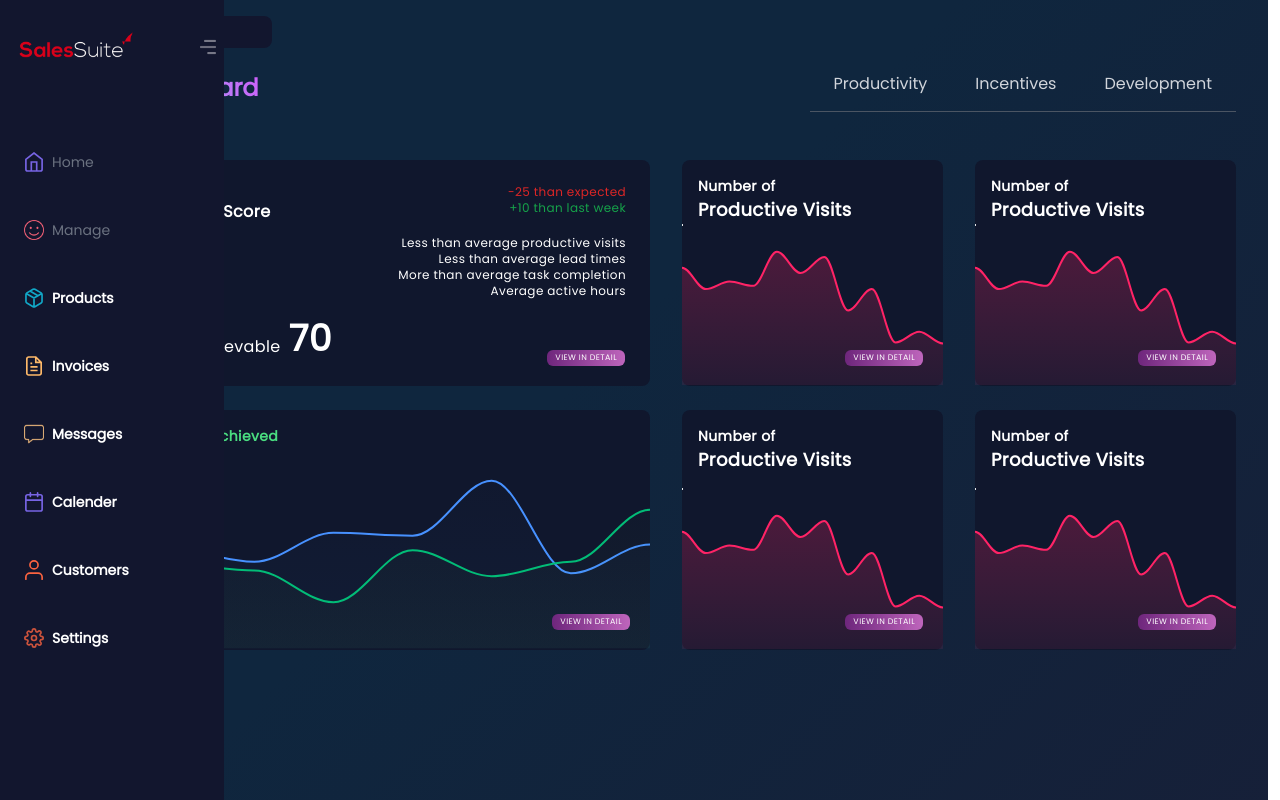
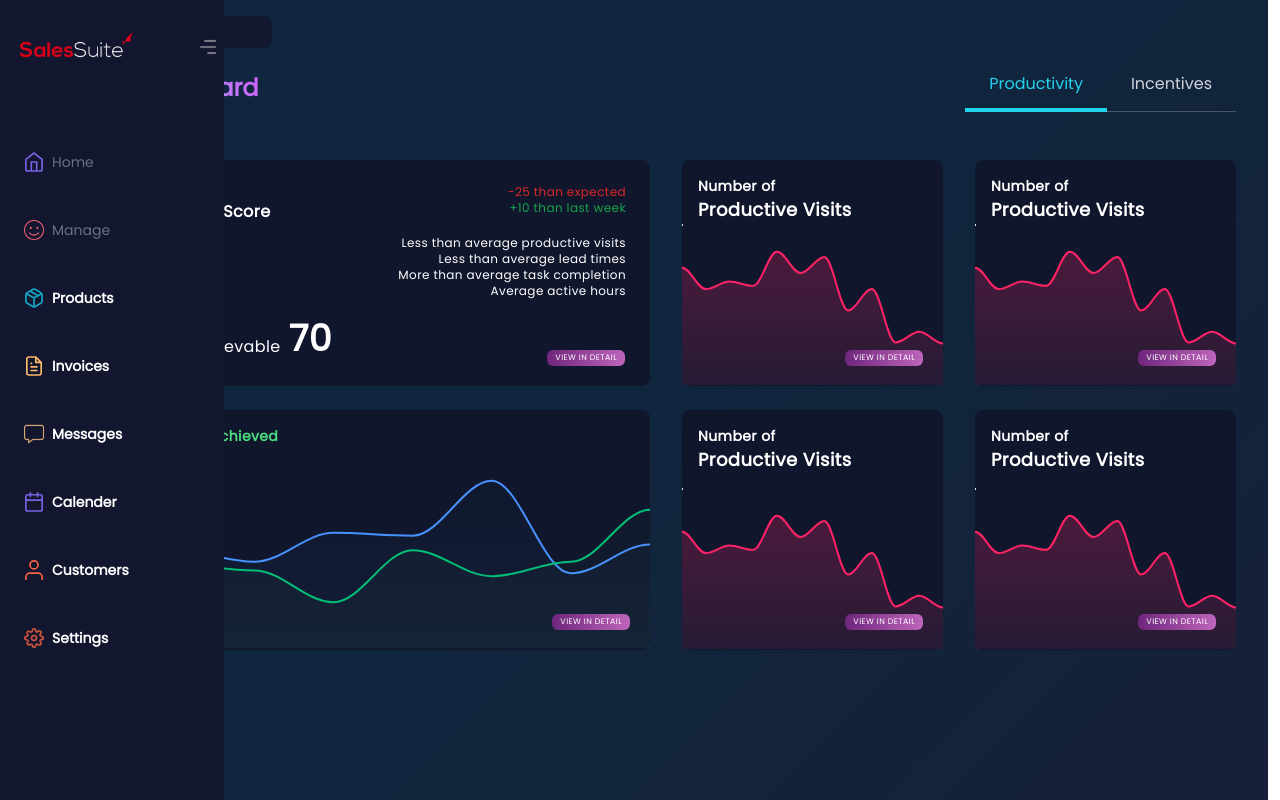
Before and after one commit to Nivethan-Ar/ml-dashboard, a React (Create React App) app: page / in a window 1280 px wide. Shown: the top 800 px of the page. Built offline with nearby package versions, Linux system fonts and the light colour scheme.

Commit message:
fix: disable empty page link

```diff
--- a/src/pages/DashboardML/Dashboard.tsx
+++ b/src/pages/DashboardML/Dashboard.tsx
@@ -31,19 +31,19 @@ const Dashboard = () => (
         {/* 3 Tabs on top left corner */}
         <div className="flex gap-0 h-10 border-b border-gray-600  text-gray-300 ">
           <TabLink
-            link="/dashboard"
+            link="/"
             label="Productivity"
           />
 
           <TabLink
-            link="/dashboard/incentives"
+            link="/incentives"
             label="Incentives"
           />
 
-          <TabLink
-            link="/dashboard/development"
+          {/* <TabLink
+            link="/development"
             label="Development"
-          />
+          /> */}
         </div>
 
       </div>
```
